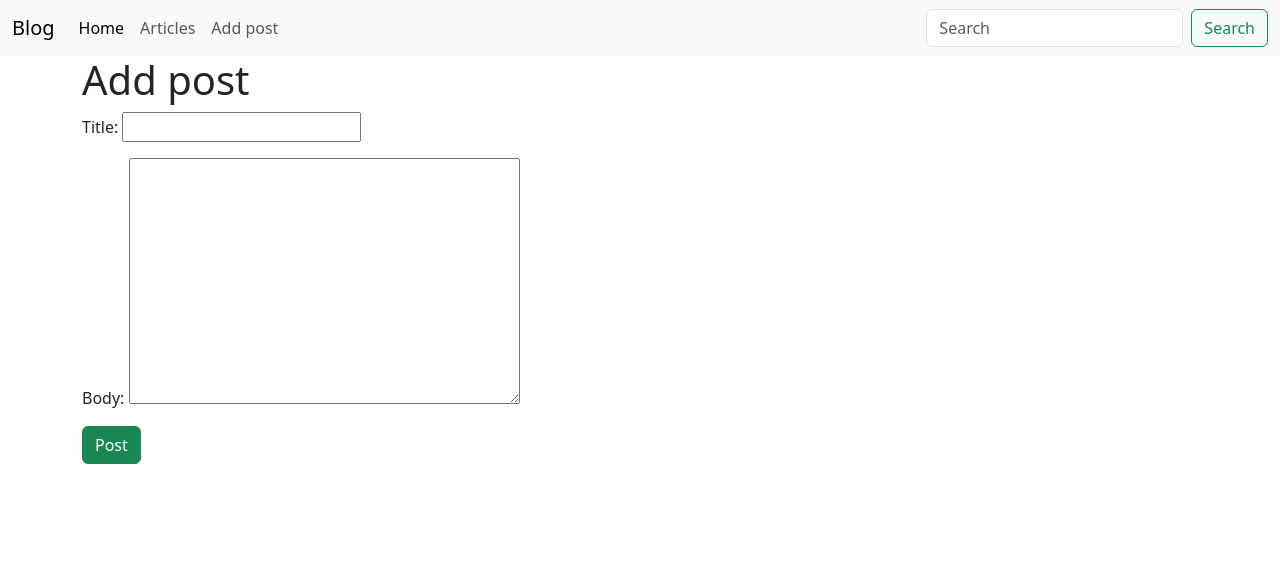
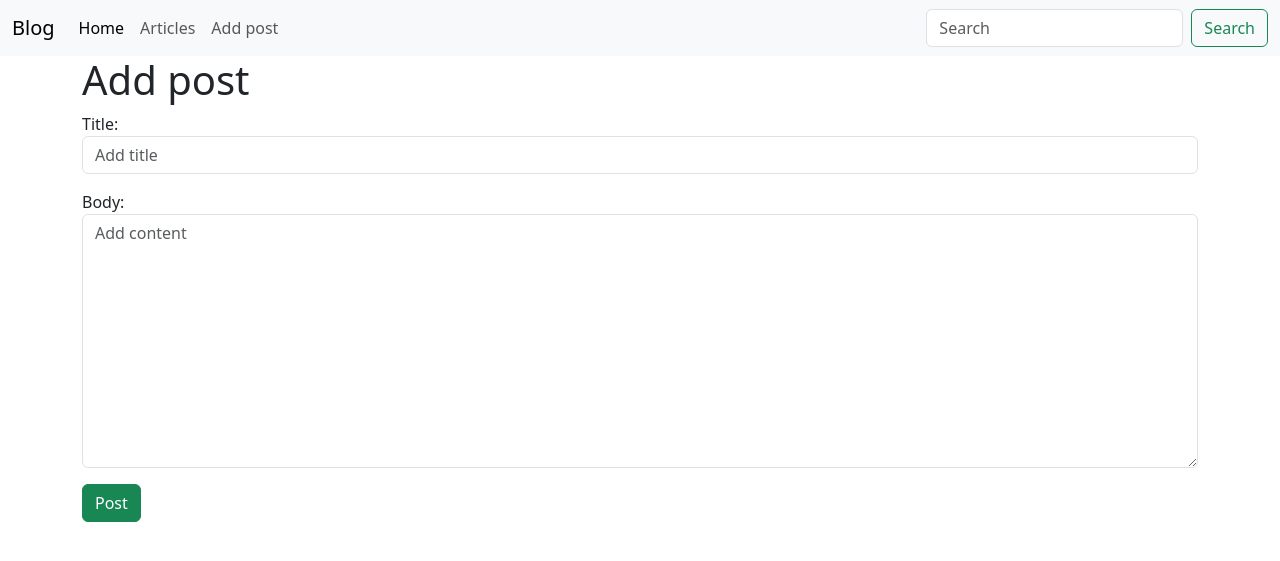
Before and after one commit to PQTrung34/blog, a Django app: page /add-post/ in a window 1280 px wide. Shown: the top 561 px of the page. Run offline with Django 4.2, Linux system fonts and the light colour scheme.

Commit message:
add form class

```diff
--- /dev/null
+++ b/app/forms.py
@@ -0,0 +1,11 @@
+from django import forms
+from .models import Post
+
+class PostForm(forms.ModelForm):
+    class Meta:
+        model = Post
+        fields = ('title', 'body')
+        widgets = {
+            'title': forms.TextInput(attrs={'class': 'form-control', 'placeholder': 'Add title'}),
+            'body': forms.Textarea(attrs={'class': 'form-control', 'placeholder': 'Add content'})
+        }
--- a/app/templates/add_post.html
+++ b/app/templates/add_post.html
@@ -5,9 +5,11 @@
 
 {% block content %}
 <h1>Add post</h1>
-<form method="POST">
-    {% csrf_token %}
-    {{ form.as_p}}
-    <button type="submit" class="btn btn-success">Post</button>
-</form>
+<div class="form-group">
+    <form method="POST">
+        {% csrf_token %}
+        {{ form.as_p}}
+        <button type="submit" class="btn btn-success">Post</button>
+    </form>
+</div>
 {% endblock content %}
--- a/app/views.py
+++ b/app/views.py
@@ -2,6 +2,7 @@ from django.shortcuts import render
 from django.http import HttpResponse
 from django.views.generic import ListView, DetailView, CreateView
 from .models import Post
+from .forms import PostForm
 # Create your views here.
 def index(request):
     return HttpResponse('<h1>Hello world</h1>')
@@ -16,6 +17,7 @@ class ArticleDetailView(DetailView):
 
 class AddPostView(CreateView):
     model = Post
+    form_class = PostForm
     template_name = 'add_post.html'
     # fields = '__all__'
-    fields = ('title', 'body')
+    # fields = ('title', 'body')
```
